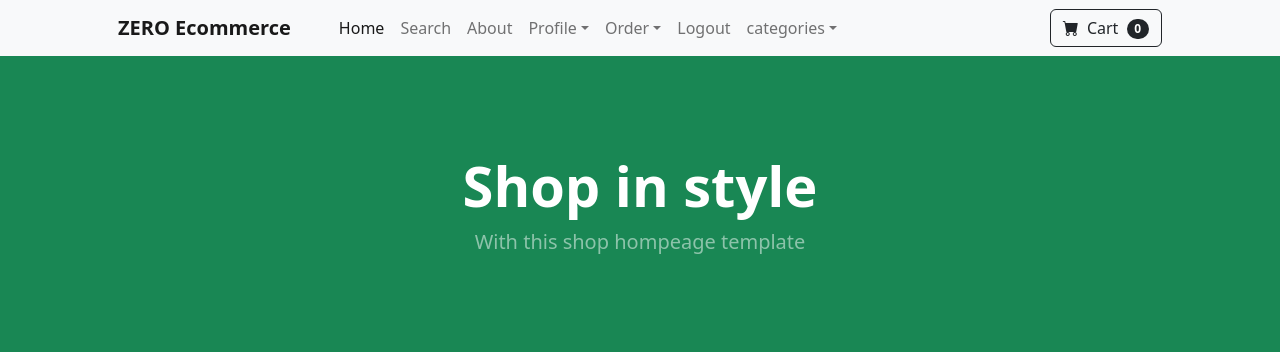
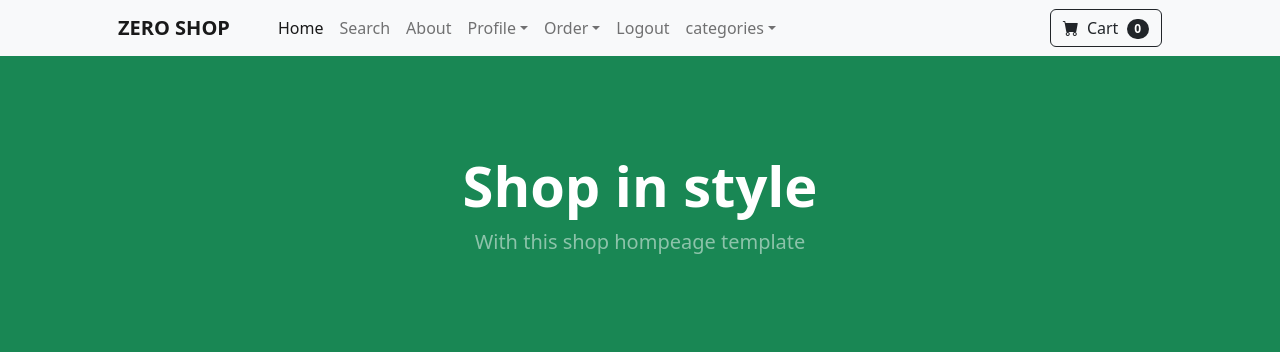
Before and after one commit to anna821105/ecom, a Django app: page / in a window 1280 px wide. Shown: the top 352 px of the page. Run offline with Django 5.2, Linux system fonts and the light colour scheme; a user stored in the database is signed in; data comes from the database, SQL or seed files in the repository; some libraries are stand-ins or nearby versions.

Commit message:
zero shop

```diff
--- a/store/templates/base.html
+++ b/store/templates/base.html
@@ -7,7 +7,7 @@
         <meta name="viewport" content="width=device-width, initial-scale=1, shrink-to-fit=no" />
         <meta name="description" content="" />
         <meta name="author" content="" />
-        <title>ZERO Ecommerce</title>
+        <title>ZERO SHOP</title>
         <!-- Favicon-->
         <link rel="icon" type="image/x-icon" href="{% static "assets/favicon.ico" %}" />
         <!-- Bootstrap icons-->
--- a/store/templates/navbar.html
+++ b/store/templates/navbar.html
@@ -1,7 +1,7 @@
 <!-- Navigation-->
 <nav class="navbar navbar-expand-lg navbar-light bg-light">
     <div class="container px-4 px-lg-5">
-        <a class="navbar-brand" href="{% url 'home' %}"><strong>ZERO Ecommerce</strong></a>
+        <a class="navbar-brand" href="{% url 'home' %}"><strong>ZERO SHOP</strong></a>
         <button class="navbar-toggler" type="button" data-bs-toggle="collapse" data-bs-target="#navbarSupportedContent" aria-controls="navbarSupportedContent" aria-expanded="false" aria-label="Toggle navigation"><span class="navbar-toggler-icon"></span></button>
         <div class="collapse navbar-collapse" id="navbarSupportedContent">
             <ul class="navbar-nav me-auto mb-2 mb-lg-0 ms-lg-4">
```
